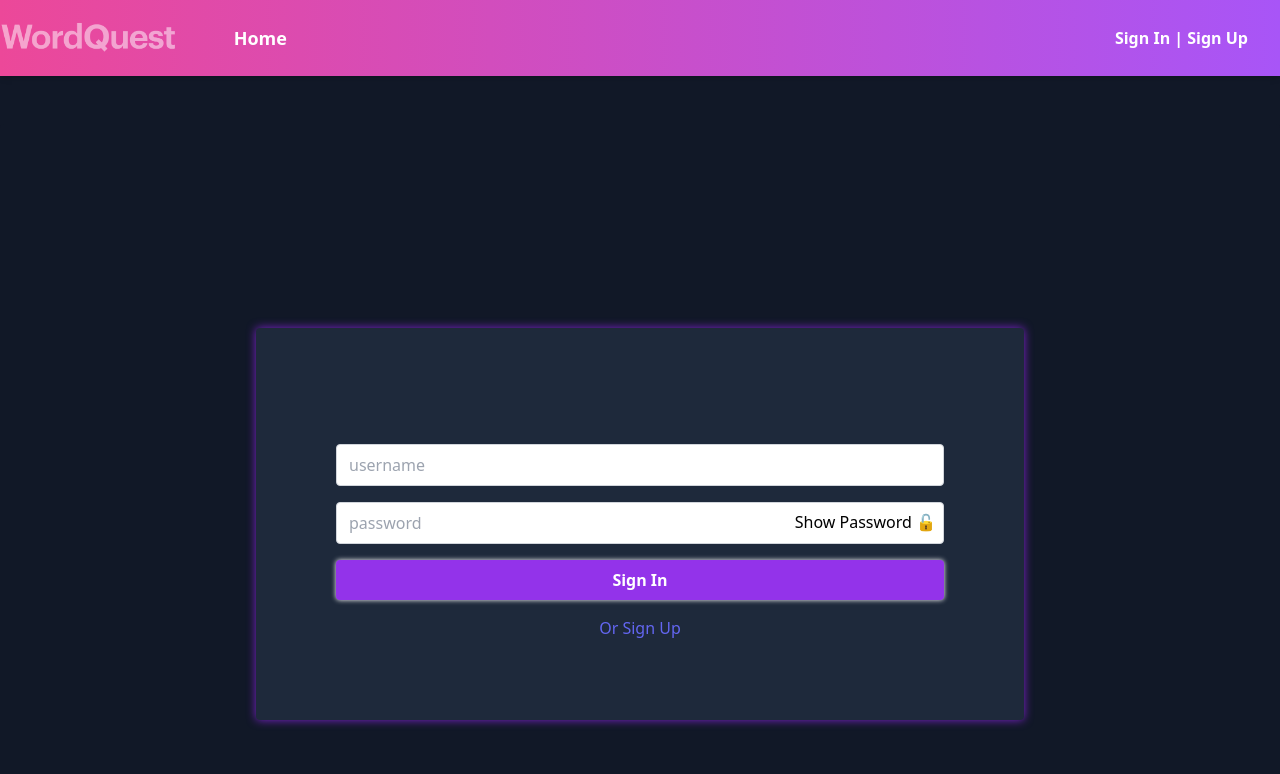
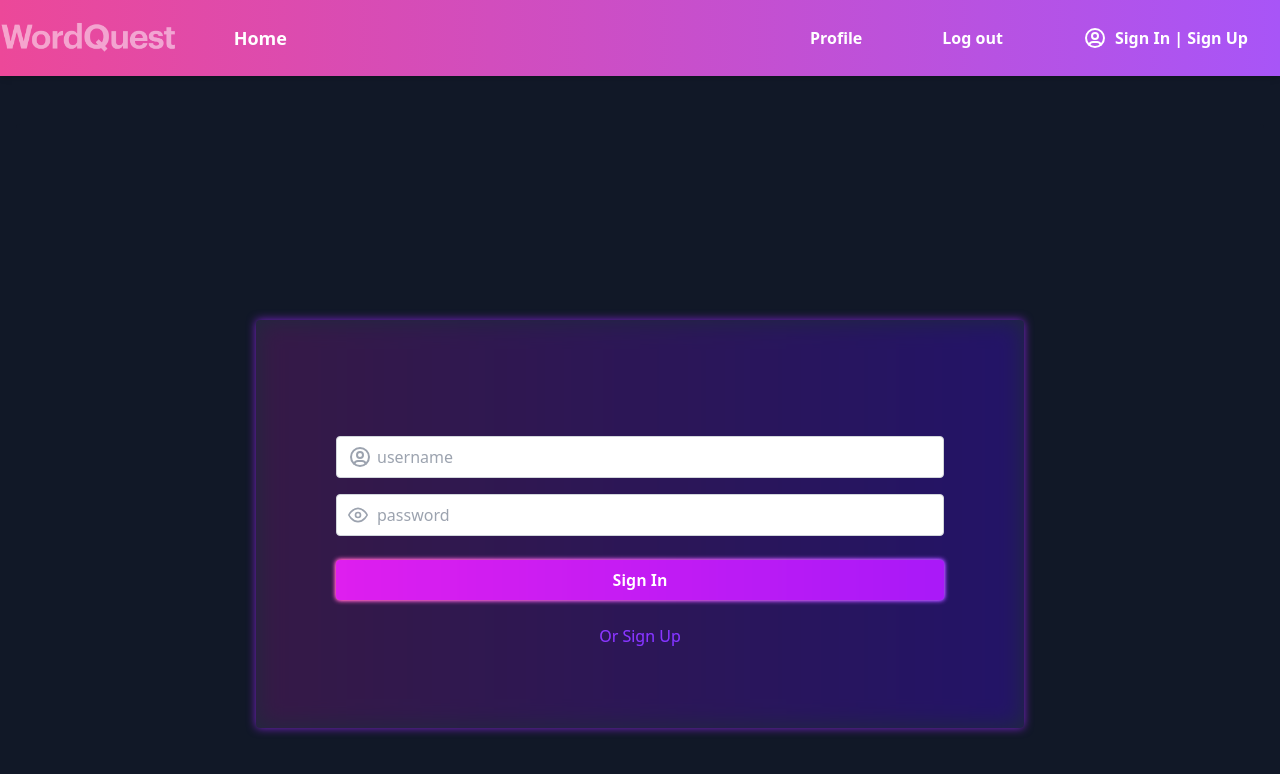
Before and after one commit to CodeOp-tech/fs34-group-A, a React (Vite) app in the folder client/: page /login in a window 1280 px wide. Shown: the top 774 px of the page. Built offline with nearby package versions, Linux system fonts and the light colour scheme.

Commit message:
Styling added to all pages

```diff
--- a/client/src/App.jsx
+++ b/client/src/App.jsx
@@ -48,13 +48,14 @@ export default function App() {
 
   return (
     <AuthContext.Provider value={authObject}>
-        <div className="bg-gray-900 min-w-screen min-h-screen items-center justify-center">
-          <div className="text-center">
+       <div className="min-h-screen overflow-y-auto">
+      <div className="bg-gray-900 min-w-screen min-h-screen flex flex-col items-center justify-center overflow-auto">
+        <div className="text-center w-full">
           <NavBar />
           {isLoading ? ( // Conditionally render loading spinner
             <LoadingSpinner />
           ) : (
-              <div className="container mx-auto py-12">
+            <div className="container mx-auto px-4 py-8 md:py-12">
               <Routes>
                 <Route path="/" element={<Home />} />
                 <Route path="/game/:id" element={<GamePage />} />
@@ -66,6 +67,7 @@ export default function App() {
           )}
         </div>
       </div>
+      </div>
     </AuthContext.Provider>
   );
   }
--- a/client/src/components/Game.jsx
+++ b/client/src/components/Game.jsx
@@ -124,6 +124,7 @@ const handleGuessSubmit =  async () => {
       setUserPoints(userPoints + pointsEarned); // Add points to user
       setIsAnswerSubmitted(true); // Mark the answer as submitted////
       //
+      setMaskedWord(currentWord);
       try {
         const token = localStorage.getItem('token');
         if (!token) {
@@ -262,10 +263,11 @@ const handleProfileClick = () => {
   // RETURN STATEMENT
 
   return (
-    <div className="">
+    <div className= " ">
 
-        <p className="text-2xl font-semibold mb-4 text-purple-600">Guess Word:</p>
+        <p className="text-2xl font-semibold mb-4 text-purple-600">Guess The Word:</p>
         <div className="flex justify-between items-center bg-gray-00 rounded-lg p-4 mb-4 border border-gray-300">
+        <div className="absolute inset-0 bg-gradient-to-r from-pink-500 to-purple-600 blur-md mix-blend-overlay opacity-90 pointer-events-none"></div>
           {maskedWord.split('').map((char, index) => (
             <span key={index} className={`text-2xl text-white ${index === 0 || index === maskedWord.length - 1 ? 'font-bold' : ''}`}>{char}</span>
           ))}
--- a/client/src/components/LoginPage.jsx
+++ b/client/src/components/LoginPage.jsx
@@ -1,15 +1,15 @@
-import React, { useState, useEffect } from 'react';
-import axios from 'axios';
-import useAuth from '../hooks/useAuth';
-import { useNavigate } from 'react-router-dom';
-
-
+import React, { useState, useEffect } from "react";
+import axios from "axios";
+import useAuth from "../hooks/useAuth";
+import { useNavigate } from "react-router-dom";
+import { FiEye, FiEyeOff, FiMail } from "react-icons/fi";
+import { TbUserCircle } from "react-icons/tb";
 
 function LoginPage() {
   const { isLoggedIn, signIn, signOut } = useAuth();
-  const [username, setUsername] = useState('');
-  const [password, setPassword] = useState('');
-  const [email, setEmail] = useState('');
+  const [username, setUsername] = useState("");
+  const [password, setPassword] = useState("");
+  const [email, setEmail] = useState("");
   const [showRegistration, setShowRegistration] = useState(false);
   const [showPassword, setShowPassword] = useState(false);
   const navigate = useNavigate();
@@ -34,7 +34,9 @@ function LoginPage() {
     e.preventDefault();
 
     try {
-      const endpoint = showRegistration ? '/api/users/register' : '/api/users/login';
+      const endpoint = showRegistration
+        ? "/api/users/register"
+        : "/api/users/login";
       const payload = showRegistration
         ? { username, email, password }
         : { username, password };
@@ -46,13 +48,13 @@ function LoginPage() {
       if (!showRegistration) {
         signIn();
         // Set isLoggedIn flag in local storage
-        localStorage.setItem('isLoggedIn', 'true');
-        localStorage.setItem('token', response.data.token);
+        localStorage.setItem("isLoggedIn", "true");
+        localStorage.setItem("token", response.data.token);
         // Navigate to profile page after successful login
-        navigate('/profilepage');
+        navigate("/profilepage");
       }
     } catch (error) {
-      console.error('Error:', error);
+      console.error("Error:", error);
     }
   };
 
@@ -60,111 +62,128 @@ function LoginPage() {
     setShowRegistration(!showRegistration);
   };
 
-
   const handleLogout = () => {
     // Clear authentication state
     signOut();
 
     // Set a flag in local storage indicating that the user has logged out
-    localStorage.setItem('isLoggedIn', 'false');
+    localStorage.setItem("isLoggedIn", "false");
 
     // Redirect to home page
-     navigate('/');
-
+    navigate("/");
   };
-
-
 
   return (
     <div className="bg-gray-900 min-h-screen flex items-center justify-center rounded">
+      <div className="relative bg-slate-800 p-20 rounded shadow-[0_0_10px_theme('colors.purple.700')] w-full max-h-dvh max-w-screen-md justify-center overflow-hidden ">
+        <div className="absolute inset-0 bg-gradient-to-r from-pink-500 to-purple-600 blur-md mix-blend-overlay opacity-90 pointer-events-none"></div>
 
-     <div className="relative bg-slate-800 p-20 rounded shadow-[0_0_10px_theme('colors.purple.700')] w-full max-h-dvh max-w-screen-md justify-center overflow-hidden ">
-
-
-        <h2 className="text-2xl font-semibold mb-9 bg-gradient-to-r from-pink-500 to-purple-500 text-transparent bg-clip-text">{showRegistration}</h2>
+        <h2 className="text-2xl font-semibold mb-9 bg-gradient-to-r from-pink-500 to-purple-500 text-transparent bg-clip-text">
+          {showRegistration}
+        </h2>
 
         <form onSubmit={handleSubmit}>
           {showRegistration && (
-            <div className="mb-4">
-              <label htmlFor="email" className="block text-gray-600 text-sm font-medium mb-2">
-
-              </label>
+            <div className="mb-4 relative">
+              <label
+                htmlFor="email"
+                className="block text-gray-600 text-sm font-medium mb-2"
+              ></label>
+              <div className="relative">
+                <span className="absolute inset-y-0 left-0 flex items-center ml-3">
+                  <FiMail className="h-6 w-6 text-gray-400" />
+                </span>
                 <input
                   type="email"
-                placeholder='email'
+                  placeholder="email"
                   id="email"
                   name="email"
                   value={email}
                   onChange={handleEmailChange}
-                className="w-full px-3 py-2 border border-gray-300 rounded focus:outline-none focus:border-indigo-500"
+                  className="pl-10 w-full px-3 py-2 border border-gray-300 rounded focus:outline-none focus:border-indigo-500"
                   required
                 />
               </div>
+            </div>
           )}
 
-          <div className="mb-4">
-            <label htmlFor="username" className="block text-gray-600 text-sm font-medium mb-2">
-
-            </label>
+          <div className="mb-4 relative">
+            <label
+              htmlFor="username"
+              className="block text-gray-600 text-sm font-medium mb-6"
+            ></label>
+            <div className="relative">
+              <span className="absolute inset-y-0 left-0 flex items-center ml-3">
+                <TbUserCircle className="h-6 w-6 text-gray-400" />
+              </span>
               <input
                 type="text"
-              placeholder='username'
+                placeholder="username"
                 id="username"
                 name="username"
                 value={username}
                 onChange={handleUsernameChange}
-              className="w-full px-3 py-2 border border-gray-300 rounded focus:outline-none focus:border-indigo-500"
+                className="pl-10 w-full px-3 py-2 border border-gray-300 rounded focus:outline-none focus:border-indigo-500"
                 required
               />
             </div>
-
-          <div className="mb-4 relative">
-            <label htmlFor="password" className="block text-gray-600 text-sm font-medium mb-2">
-
-            </label>
-            <div className="flex items-center">
+          </div>
+          <div className="mb-6 relative">
+            <label
+              htmlFor="password"
+              className="block text-gray-600 text-sm font-medium mb-2"
+            ></label>
+            <div className="relative">
+              <span
+                className="absolute inset-y-0 left-0 flex items-center ml-3 cursor-pointer"
+                onClick={handleShowPasswordToggle}
+              >
+                {showPassword ? (
+                  <FiEyeOff className="h-5 w-5 text-gray-400" />
+                ) : (
+                  <FiEye className="h-5 w-5 text-gray-400" />
+                )}
+              </span>
               <input
-                type={showPassword ? 'text' : 'password'}
+                type={showPassword ? "text" : "password"}
                 placeholder="password"
                 id="password"
                 name="password"
                 value={password}
                 onChange={handlePasswordChange}
-                className="w-full px-3 py-2 border border-gray-300 rounded focus:outline-none focus:border-indigo-500"
+                className="pl-10 w-full px-3 py-2 border border-gray-300 rounded focus:outline-none focus:border-indigo-500"
                 required
               />
-              <span
-                className="absolute top-0 right-0 mt-2 mr-2 cursor-pointer"
-                onClick={handleShowPasswordToggle}
-              >
-                {showPassword ? 'Hide Password 🔒' : 'Show Password 🔓'}
-              </span>
             </div>
           </div>
 
           <button
             type="submit"
-            className="block w-full bg-purple-600 hover:bg-purple-700 text-white font-semibold py-2 px-4 rounded focus:outline-none focus:shadow-outline mb-4"
+            className="block w-full bg-purple-600 hover:bg-purple-700 text-white font-semibold py-2 px-4 rounded focus:outline-none focus:shadow-outline mb-6"
             style={{ boxShadow: "0 0 5px white" }}
           >
-            {showRegistration ? 'Sign Up' : 'Sign In'}
+            {showRegistration ? "Sign Up" : "Sign In"}
           </button>
         </form>
 
         <div className="mt-4 text-center">
-          <button onClick={handleSignUpClick} className="text-indigo-500 hover:underline focus:outline-none">
-            {showRegistration ? 'Back to Sign In' : 'Or Sign Up'}
-
+          <button
+            onClick={handleSignUpClick}
+            className="text-indigo-500 hover:underline focus:outline-none"
+          >
+            {showRegistration ? "Back to Sign In" : "Or Sign Up"}
           </button>
           {isLoggedIn && (
-            <button onClick={handleLogout} className="text-indigo-500 hover:underline focus:outline-none ml-4">
+            <button
+              onClick={handleLogout}
+              className="text-indigo-500 hover:underline focus:outline-none ml-4"
+            >
               Logout
             </button>
           )}
         </div>
       </div>
     </div>
-
   );
 }
 
--- a/client/src/components/NavBar.jsx
+++ b/client/src/components/NavBar.jsx
@@ -1,8 +1,9 @@
 import { Link } from 'react-router-dom';
 import useAuth from '../hooks/useAuth';
 import { useState } from 'react';
-
-
+import { TbUserCircle } from "react-icons/tb";
+import WQlogo from '../assets/WQlogo.png'; // Import the full logo
+import WQsLogo from '../assets/WQs.png'; // Import the small logo
 
 export default function NavBar() {
   const { isLoggedIn, signOut } = useAuth();
@@ -19,59 +20,44 @@ export default function NavBar() {
 
   return (
     <nav className="bg-gradient-to-r from-pink-500 to-purple-500 shadow-md">
-      <div className="container mx-auto flex justify-between items-center py-3">
+      <div className=" flex justify-between items-center py-3">
         <div className="flex items-center">
-          <img src='./src/assets/WQlogo.png' className="hidden md:block h-8 w-auto mr-6 opacity-50" alt="WordQuest Full Logo" />
-          <img src='./src/assets/WQs.png' className="block md:hidden h-8 w-auto mr-6 opacity-50" alt="WordQuest Small Logo" />
+          {/* Show full logo on big screens and small logo on small screens */}
+          <img src={WQlogo} className="hidden md:block h-8 w-auto mr-6 opacity-50" alt="WordQuest Full Logo" />
+          <img src={WQsLogo} className="block md:hidden h-8 w-auto mr-6 opacity-50" alt="WordQuest Small Logo" />
           <Link
             to="/"
             className="text-white text-lg font-semibold hover:text-slate-800 px-8 py-3"
           >
             Home
           </Link>
-
         </div>
 
-        <div className="flex items-center">
+        <div className="flex items-center md:justify-end">
           <div className="md:hidden">
             <button onClick={toggleMenu} className="flex items-center text-white focus:outline-none">
-            <div className="flex items-center"> {/* Wrap with flex to align icon and text */}
-                <span className="text-white text-xl mr-2" style={{ color: 'white' }}>
-
-                  </span>
-                  </div>
-              Menu
+              <svg xmlns="http://www.w3.org/2000/svg" className="h-6 w-6" fill="none" viewBox="0 0 24 24" stroke="currentColor">
+                <path strokeLinecap="round" strokeLinejoin="round" strokeWidth={2} d="M4 6h16M4 12h16m-7 6h7" />
+              </svg>
             </button>
           </div>
 
           <div className={`md:flex md:space-x-4 ${menuOpen ? 'block' : 'hidden'}`}>
-            {isLoggedIn && (
-              <>
-                <Link to="/profilepage" className="font-semibold  px-8 py-3 block md:inline-block text-white hover:text-slate-800">
+            {/* Menu items */}
+            <Link to="/profilepage" className="font-semibold px-8 py-3 block md:inline-block text-white hover:text-slate-800">
               Profile
             </Link>
-
             <button
-                  className="font-semibold  px-8 py-3 block md:inline-block text-white hover:text-slate-800"
+              className="font-semibold px-8 py-3 block md:inline-block text-white hover:text-slate-800"
               onClick={logout}
             >
               Log out
             </button>
-              </>
-            )}
-
-            {!isLoggedIn && (
-              <>
-                <div className="flex items-center"> {/* Wrap with flex to align icon and text */}
-                <span className="text-white text-xl mr-2" style={{ color: 'white' }}>
-
+            <Link to="/login" className="font-semibold px-8 py-3 block md:inline-block text-white hover:text-slate-800">
+              <span className="flex items-center">
+                <TbUserCircle className="mr-2" style={{ fontSize: '1.5em' }} /> Sign In | Sign Up
               </span>
-                  <Link to="/login" className="font-semibold  px-8 py-3 block md:inline-block text-white hover:text-slate-800">
-                    Sign In | Sign Up
             </Link>
-                </div>
-              </>
-            )}
           </div>
         </div>
       </div>
--- /dev/null
+++ b/client/src/components/Username.jsx
@@ -0,0 +1,41 @@
+import React, { useState, useEffect } from 'react';
+import axios from 'axios';
+const Username = () => {
+  const [username, setUsername] = useState(null); // Initially set username to null
+  useEffect(() => {
+    const fetchData = async () => {
+      try {
+        const token = localStorage.getItem('token');
+        if (!token) {
+          throw new Error('Token not found in local storage.');
+        }
+        const config = {
+          headers: {
+            Authorization: `Bearer ${token}`
+          }
+        };
+        const response = await axios.get(`/api/users/username`, config);
+        setUsername(response.data.username);
+      } catch (error) {
+        console.error(error);
+      }
+    };
+    fetchData();
+  }, []);
+
+  return (
+    <div className="min-h-lg flex items-center justify-center">
+      <div className="w-full max-w-md overflow-hidden inline-block">
+        {/* Welcome section */}
+        <div className="mb-4">
+          {username ? ( // Check if username is available
+            <p>Welcome {username}!</p>
+          ) : (
+            <p>Loading...</p>
+          )}
+        </div>
+      </div>
+    </div>
+  );
+};
+export default Username;
```
Also changed, not shown: client/src/components/Leaderboard.jsx (+5 -8 lines), client/src/components/Profile.jsx (+3 -5 lines), client/src/pages/GamePage.jsx (+4 -4 lines), client/src/pages/Home.jsx (+30 -33 lines), client/src/pages/ProfilePage.jsx (+14 -2 lines), 2 other files (tests, documents, lock files or other folders). Lines whose indentation alone changed are shown as unchanged.
